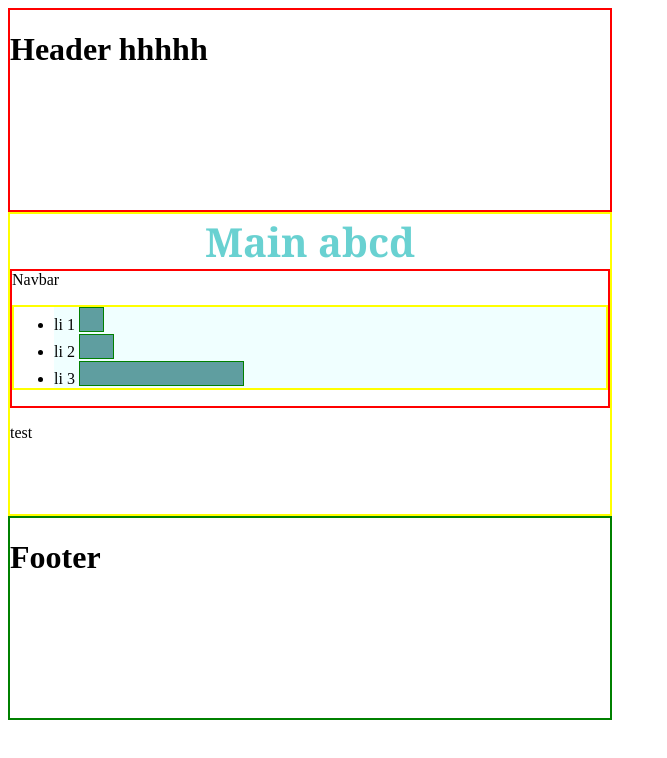
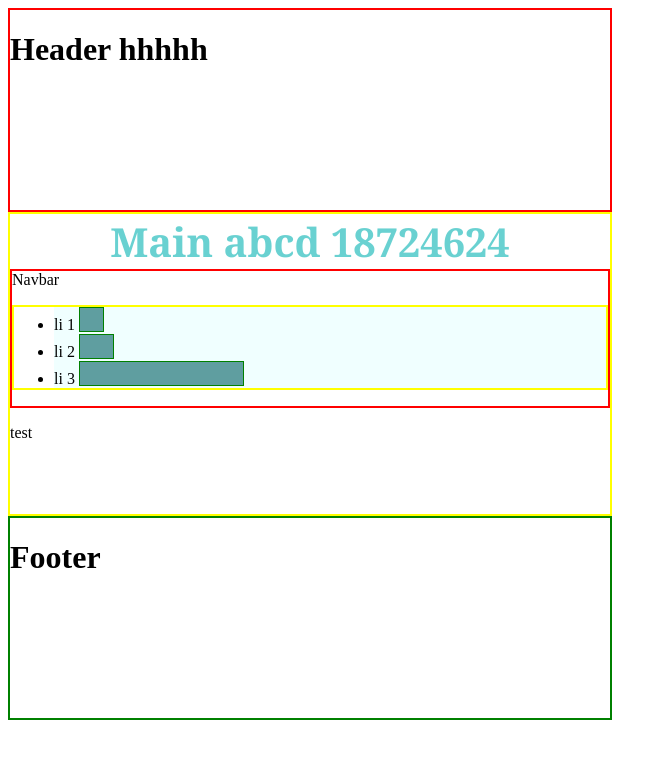
Before and after one commit to CodeDunkey/reactProjectFromScratch, a React app: page / in a window 1280 px wide. Shown: the top 758 px of the page, without its empty margins (0-667 px from the left). Built offline with nearby package versions, Linux system fonts and the light colour scheme.

Commit message:
16.11.20.23 08:24 CD

```diff
--- a/src/PageJSX/Main.jsx
+++ b/src/PageJSX/Main.jsx
@@ -3,7 +3,7 @@ import './../StylesSCSS/main.scss'
 export default function Main (){
     return(
         <div className="mainWrapper">
-            <h1 className="main">Main abcd</h1>
+            <h1 className="main">Main abcd 18724624</h1>
             <nav className='navbar'>Navbar
                 <ul>
                    <li>li 1 <button className='button1'></button></li>
```
